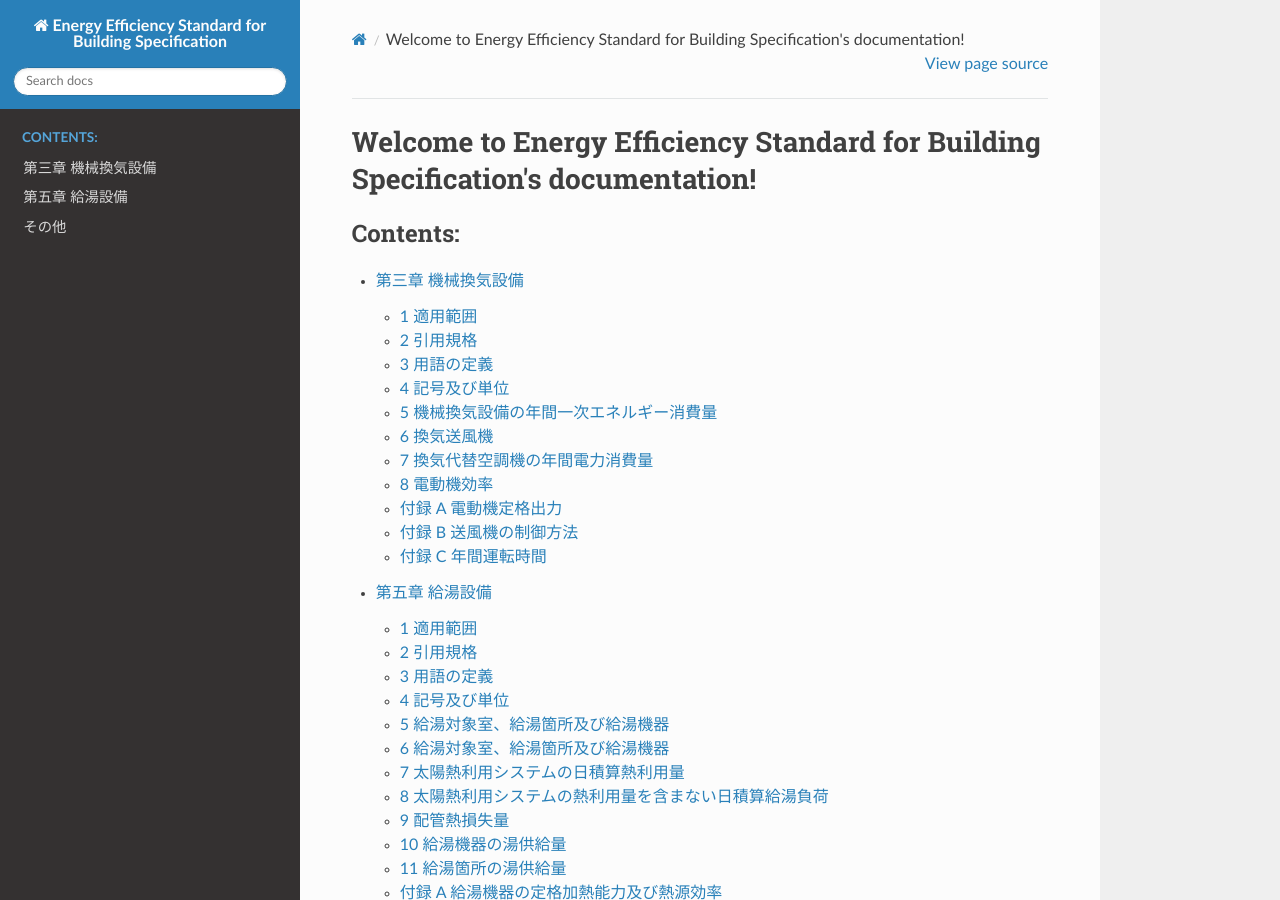
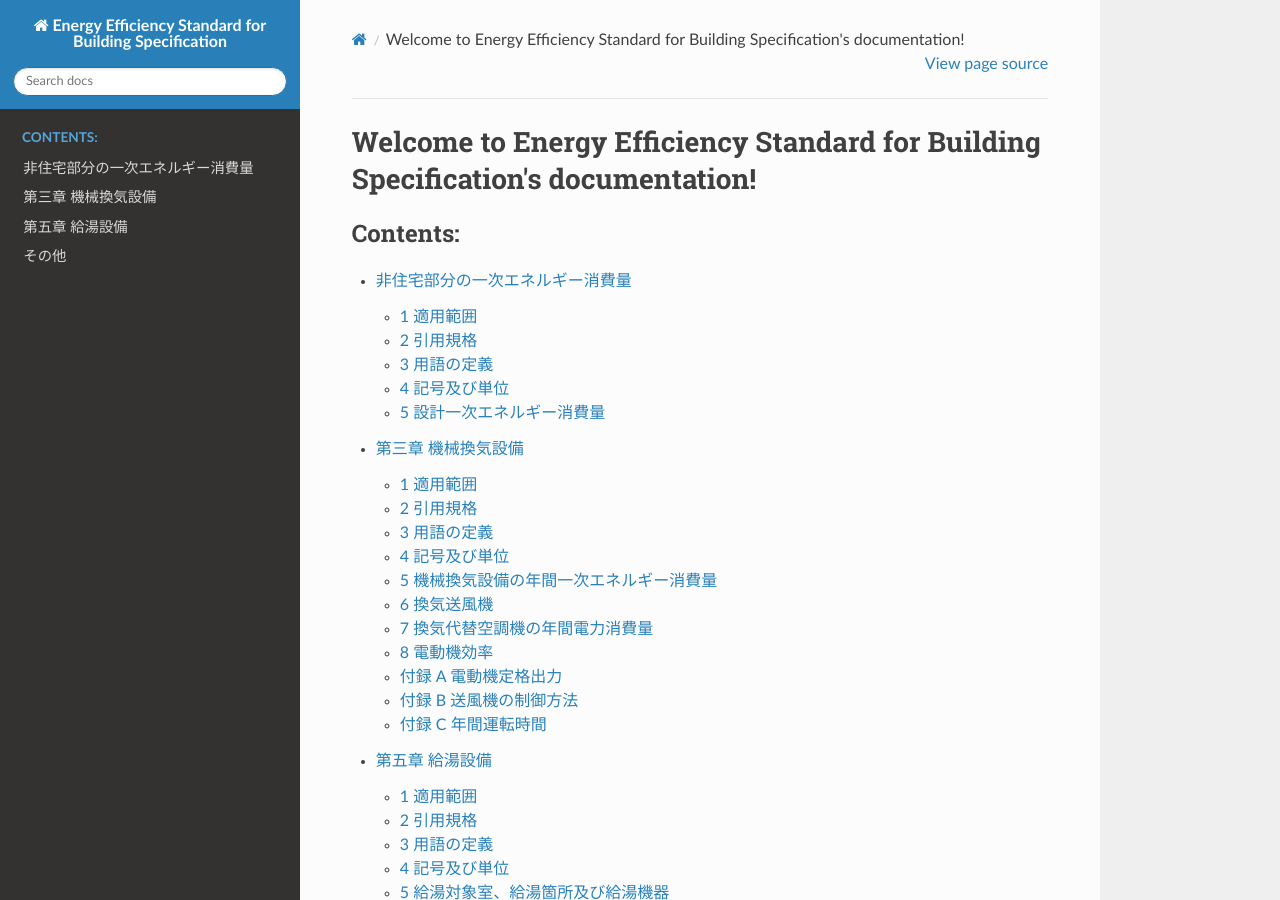
Before and after one commit to BRI-EES-House/building, a Sphinx documentation site: the page built from docs/source/index.rst, in a window 1280 px wide and 900 px high. Built offline with Sphinx 7.4.7 and the Read the Docs theme 2.0.0, drawn with Linux system fonts in a browser that asks for light colours; some of the changed lines change nothing that is shown.

Commit message:
第一章（書きかけ）を追加

```diff
--- /dev/null
+++ b/docs/source/general.rst
@@ -0,0 +1,85 @@
+.. |m2| replace:: m\ :sup:`2` \
+.. |m3| replace:: m\ :sup:`3` \
+
+
+************************************************************************************************************************
+非住宅部分の一次エネルギー消費量
+************************************************************************************************************************
+
+========================================================================================================================
+1 適用範囲
+========================================================================================================================
+
+
+========================================================================================================================
+2 引用規格
+========================================================================================================================
+
+なし
+
+========================================================================================================================
+3 用語の定義
+========================================================================================================================
+
+test
+    | test
+
+========================================================================================================================
+4 記号及び単位
+========================================================================================================================
+
+------------------------------------------------------------------------------------------------------------------------
+4.1 記号
+------------------------------------------------------------------------------------------------------------------------
+
+------------------------------------------------------------------------------------------------------------------------
+4.2 単位
+------------------------------------------------------------------------------------------------------------------------
+
+========================================================================================================================
+5 設計一次エネルギー消費量
+========================================================================================================================
+
+設計一次エネルギー消費量 :math:`E_T` GJ / year は次式により計算した値の小数第二位を切り上げた値とする。
+
+.. math::
+   :nowrap:
+
+   \begin{align*}
+        E_T = ( E_{AC} + E_V + E_L + E_{HW} + E_{EV} − E_{PV} − E_{CGS} + E_M ) \cdot 10^{−3} \tag{1}
+   \end{align*}
+
+:math:`E_T`
+    | 設計一次エネルギー消費量, MJ / 年
+:math:`E_{AC}`
+    | 空気調和設備の設計一次エネルギー消費量, MJ / 年
+:math:`E_V`
+    | 機械換気設備の設計一次エネルギー消費量, MJ / 年
+:math:`E_L`
+    | 照明設備の設計一次エネルギー消費量, MJ / 年
+:math:`E_{HW}`
+    | 給湯設備の設計一次エネルギー消費量, MJ / 年
+:math:`E_{EV}`
+    | 昇降機の設計一次エネルギー消費量, MJ / 年
+:math:`E_{PV}`
+    | 太陽光発電設備による一次エネルギー消費量の削減量, MJ / 年
+:math:`E_{CGS}`
+    | コージェネレーション設備による一次エネルギー消費量の削減量, MJ / 年
+:math:`E_M`
+    | その他の一次エネルギー消費量, MJ / 年
+
+空気調和設備の設計一次エネルギー消費量 :math:`E_{AC}` の計算方法は第2章に記す。
+
+機械換気設備の設計一次エネルギー消費量　:math:`E_V` の計算方法は第3章に記す。
+
+照明設備の設計一次エネルギー消費量　:math:`E_L` の計算方法は第4章に記す。
+
+給湯設備の設計一次エネルギー消費量　:math:`E_{HW}` の計算方法は第5章に記す。
+
+昇降機の設計一次エネルギー消費量　:math:`E_{EV}` の計算方法は第6章に記す。
+
+太陽光発電設備による一次エネルギー消費量の削減量　:math:`E_{PV}` の計算方法は第7章に記す。
+
+コージェネレーション設備による一次エネルギー消費量の削減量　:math:`E_{CGS}` の計算方法は第8章に記す。
+
+その他の一次エネルギー消費量　:math:`E_M` の計算方法は第9章に記す。
--- a/docs/source/index.rst
+++ b/docs/source/index.rst
@@ -11,6 +11,7 @@ Welcome to Energy Efficiency Standard for Building Specification's documentation
    :maxdepth: 2
    :caption: Contents:
 
+   general
    ventilation
    dhw
    others
```
